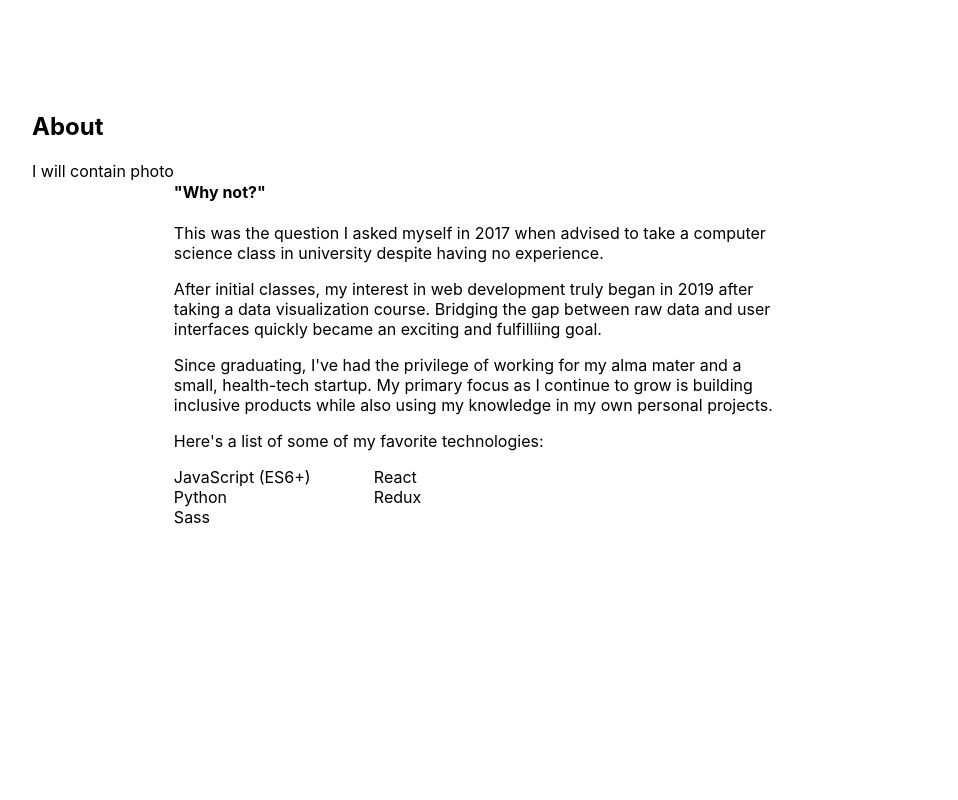
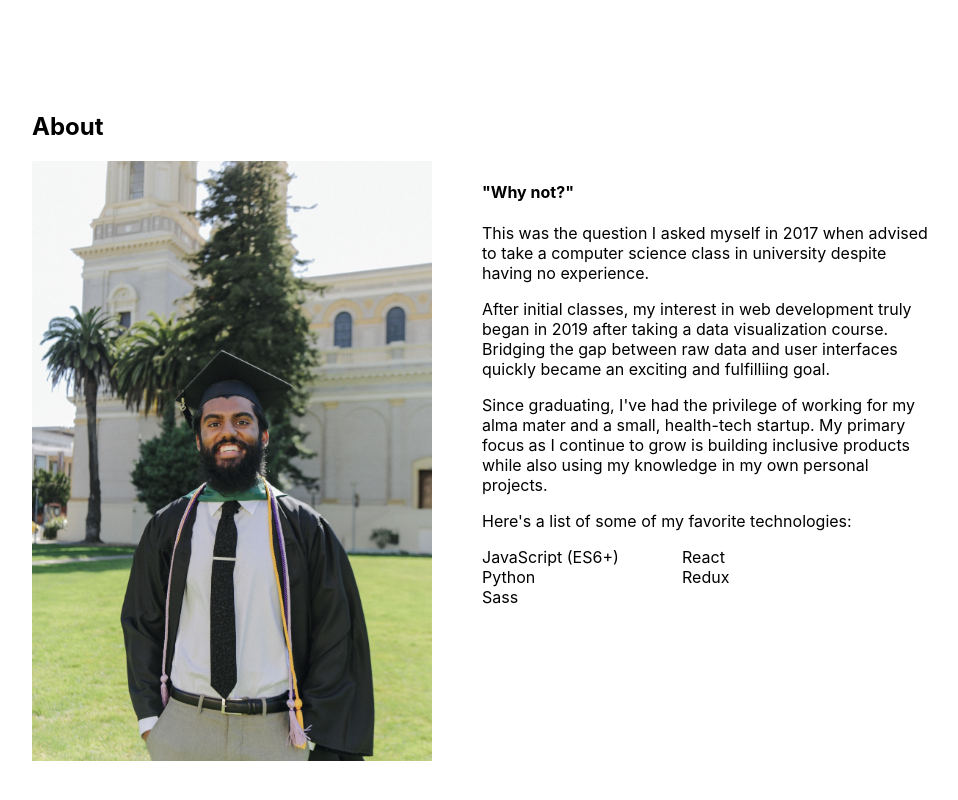
Before and after one commit to isaq98/portfolio_site, a React (Create React App) app: page / in a window 1280 px wide. Shown: the part 787-1587 px from the top of the page, without its empty margins (158-1116 px from the left). Built offline with nearby package versions, Linux system fonts and the light colour scheme.

Commit message:
Added about section and added a photo of me

```diff
--- a/src/Components/About/_About.scss
+++ b/src/Components/About/_About.scss
@@ -4,9 +4,9 @@
     margin: 0px auto;
     & .about-me-container {
         display: flex;
-
         & .snippet-container {
             max-width: 600px;
+            padding-left: 50px;
             & > ul {
                 padding: 0px;
                 display: grid;
--- a/src/Components/About/index.js
+++ b/src/Components/About/index.js
@@ -6,7 +6,15 @@ function About() {
         <section className="about">
             <h2 className="section-heading">About</h2>
             <div className="about-me-container">
-                <div className="photo-container">I will contain photo</div>
+                <div className="photo-container">
+                    <img
+                     className="img"
+                     width={400}
+                     height={600}
+                     src={require("../../Images/me.jpg")}
+                     alt="Sameer"
+                    />
+                </div>
                 <div className="snippet-container">
                     <h4>"Why not?"</h4>
                     <p>This was the question I asked myself in 2017 when advised to take a computer science class in university despite having no experience.</p>
```
Also changed, not shown: src/Images/me.jpg (added).
